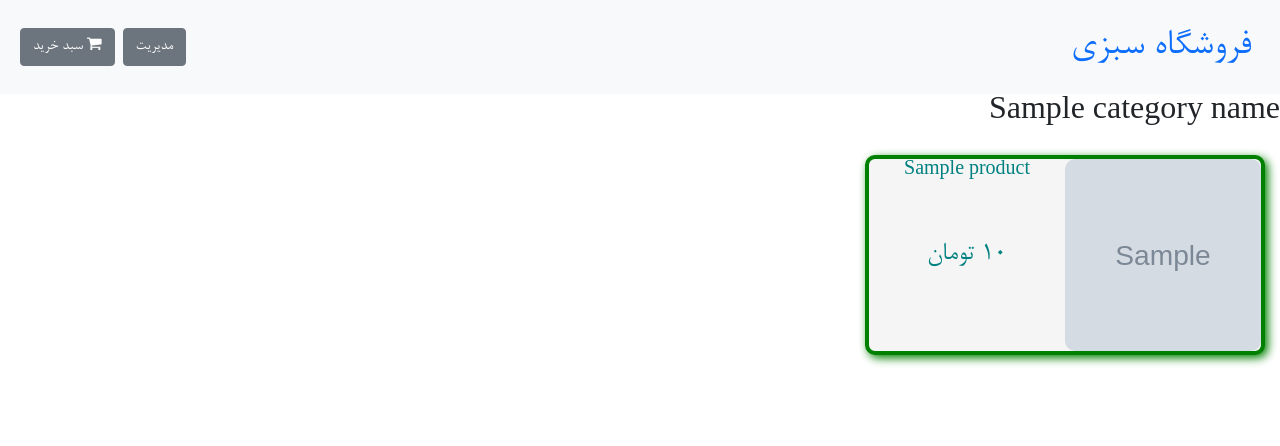
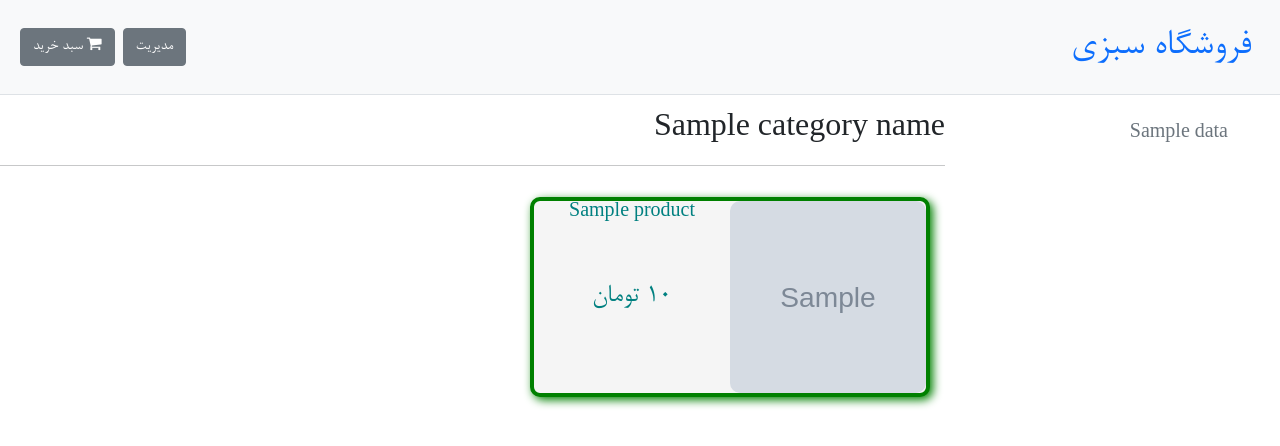
Before and after one commit to hottunasandwich/hypermarket, a Flask app: template hypermarket/store/templates/store/category.html in a window 1280 px wide. Shown: the top 446 px of the page. Run offline with Flask 2, Linux system fonts and the light colour scheme; the template is opened without the code that fills it: most values are stand-ins (such as "Sample title", 1, 10 or a date in 2020); grey boxes marked "Sample" are stand-in pictures.

Commit message:
added sidebar and beautified

```diff
--- a/hypermarket/store/templates/store/base.html
+++ b/hypermarket/store/templates/store/base.html
@@ -10,7 +10,7 @@
 <body>
     <div dir="rtl" class="text-right">
         {% block navbar %}
-        <nav class="navbar navbar-light bg-light p-3">
+        <nav class="navbar navbar-light bg-light p-3 border-bottom">
             <a style="text-decoration: none" type="button" class="btn btn-link" href="{{url_for('store.home')}}"><span
                     class="h1">فروشگاه سبزی</span></a>
             <div class="d-flex">
--- a/hypermarket/store/templates/store/category.html
+++ b/hypermarket/store/templates/store/category.html
@@ -1,8 +1,13 @@
 {% extends 'store/base.html' %}
+{% block content %}
 
-{% block content %}
-<h2>{{category_name}}</h2>
-
+<div class="row" style="margin-right: 0;">
+  <div class="col-3">
+    <ul class="px-0 pt-4">{% include 'store/sidebar_category.html' %}</ul>
+  </div>
+  <div class="col">
+    <h2 class="mt-3">{{category_name}}</h2>
+    <hr>
     {% for product in each_product %}
     <a class="box" id="{{product['product_id']}}"
       href="{{url_for('store.product_selector', product_id=product['product_id'])}}">
@@ -14,12 +19,25 @@
       <img src="{{product['image_link']}}" />
     </a>
     {% endfor %}
-
+  </div>
+</div>
 <style>
   h5,
   h3 {
     text-align: center;
     color: teal;
+  }
+
+  li{
+    list-style-type: none;
+  }
+
+  .cat-sub {
+    font-size: 20px;
+  }
+
+  .cat-head {
+    font-size: 25px !important;
   }
 
   .box {
--- a/hypermarket/store/templates/store/home.html
+++ b/hypermarket/store/templates/store/home.html
@@ -1,10 +1,11 @@
 {% extends "store/base.html" %}
 {% block content %}
+<div class="container">
   {% for category in total_product.keys() %}
   <a class="text-decoration-none" href="{{url_for('store.category_selector', category_name=category)}}">
     <h1>کالاهای گروه {{category}}</h1>
   </a>
-<div class="my-5">
+  <div class="mb-5">
     {% for pro in total_product[category] %}
     <!-- <p>{{pro['price']}}</p> -->
 
@@ -23,6 +24,7 @@
 
   </div>
   {% endfor %}
+</div>
 
 
 <style>
--- /dev/null
+++ b/hypermarket/store/templates/store/sidebar_category.html
@@ -0,0 +1,14 @@
+{% macro category(data) -%}
+<ul>
+    {% for i in data %}
+    {%- if i.subcategories -%}
+    <li><a class="text-dark cat-head text-decoration-none" href="{{url_for('store.category_selector', category_name=i.name)}}">{{ i.name }}</a></li>
+    {{- category(i.subcategories) -}}
+    {% else %}
+    <li><a class="text-muted cat-sub text-decoration-none py-0" href="{{url_for('store.category_selector', category_name=i.name)}}">{{ i.name }}</a></li>
+    {%- endif %}
+    {% endfor %}
+</ul>
+<br>
+{%- endmacro %}
+{{category(data)}}
```
Also changed, not shown: hypermarket/store/views.py (+22 -7 lines). Lines whose indentation alone changed are shown as unchanged.
